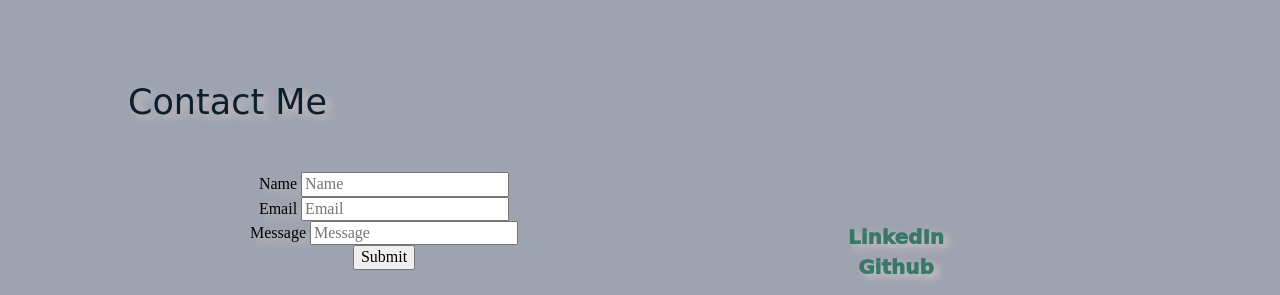
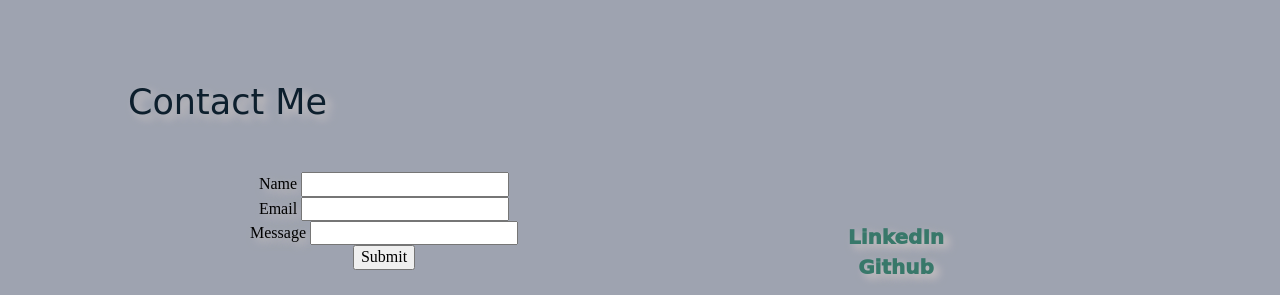
Before and after one commit to ebromell/Portfol, a plain HTML site: page index.html in a window 1280 px wide. Shown: the part 2444-2739 px from the top of the page. Drawn offline with nearby package versions, Linux system fonts and the light colour scheme; a web font is replaced by a local one.

Commit message:
Update index.html

```diff
--- a/index.html
+++ b/index.html
@@ -168,7 +168,6 @@
                 <label for="name">Name</label>
                 <input
                   type ="text"
-                  placeholder="Name"
                   name="name"
                   id="user-name"
                   required
@@ -179,7 +178,6 @@
                 <label for="email">Email</label>
                 <input
                   type="form__field"
-                  placeholder="Email"
                   name="email"
                   id="user-email"
                   required
@@ -190,7 +188,6 @@
                 <label for="Message">Message</label>
                   <input
                   type="form__field"
-                  placeholder="Message"
                   name="message"
                   id="user-message"
                   required
```
